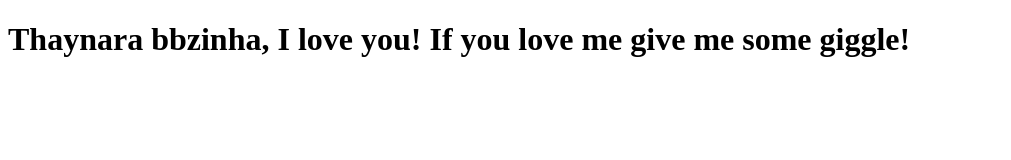
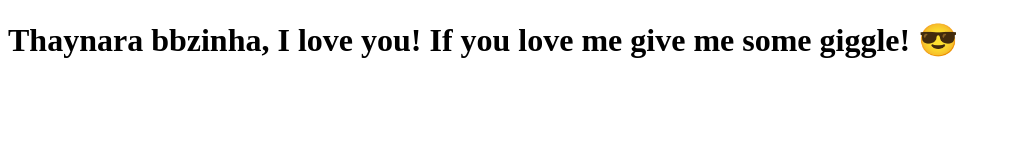
Before and after one commit to Polymathing/clone-tabnews, a Next.js app: page / in a window 1280 px wide. Shown: the top 160 px of the page, without its empty margins (0-1011 px from the left). Built offline with nearby package versions, Linux system fonts and the light colour scheme.

Commit message:
edit message

```diff
--- a/pages/index.js
+++ b/pages/index.js
@@ -1,5 +1,5 @@
 function Home() {
-    return <h1>Thaynara bbzinha, I love you! If you love me give me some giggle!</h1>
+    return <h1>Thaynara bbzinha, I love you! If you love me give me some giggle! 😎</h1>
 }
 
 export default Home;
```
